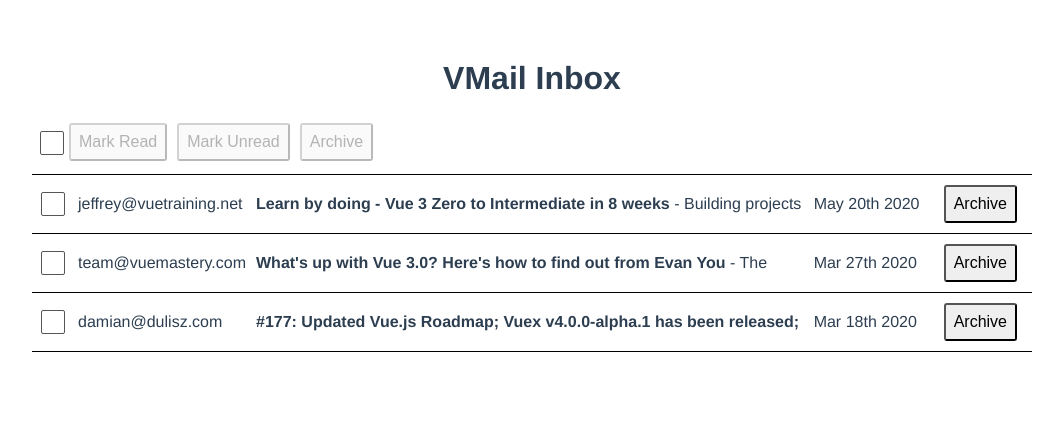
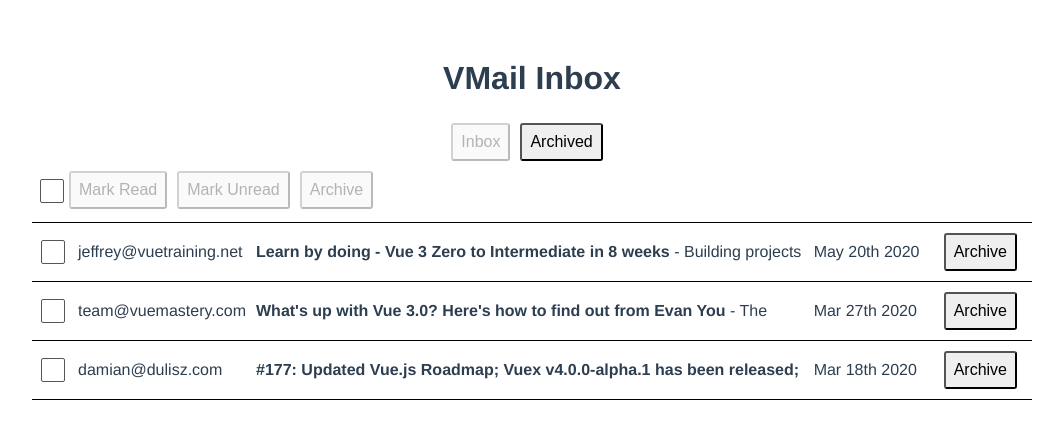
Before and after one commit to yxj0312/build-gmail-clone-with-vue-3, a Vue app: page / in a window 1280 px wide. Shown: the top 428 px of the page, without its empty margins (108-1171 px from the left). Built offline with nearby package versions, Linux system fonts and the light colour scheme; data requests are answered from the project's data file.

Commit message:
add two buttons of inbox and archive

```diff
--- a/src/components/MailTable.vue
+++ b/src/components/MailTable.vue
@@ -1,4 +1,8 @@
 <template>
+    <button @click="selectedScreen = 'inbox'"
+        :disabled="selectedScreen == 'inbox'">Inbox</button>
+    <button @click="selectedScreen = 'archive'"
+        :disabled="selectedScreen == 'archive'">Archived</button>
     <BulkActionBar :emails="unarchivedEmails" />
     <!-- {{emailSelection.emails.size}} emails selected -->
     <table class="mail-table">
@@ -41,7 +45,8 @@ export default {
             emailSelection: useEmailSelection(),
             format,
             emails: ref(emails),
-            openedEmail: ref(null)
+            openedEmail: ref(null),
+            selectedScreen: ref('inbox')
         }
     },
     components: {
```
